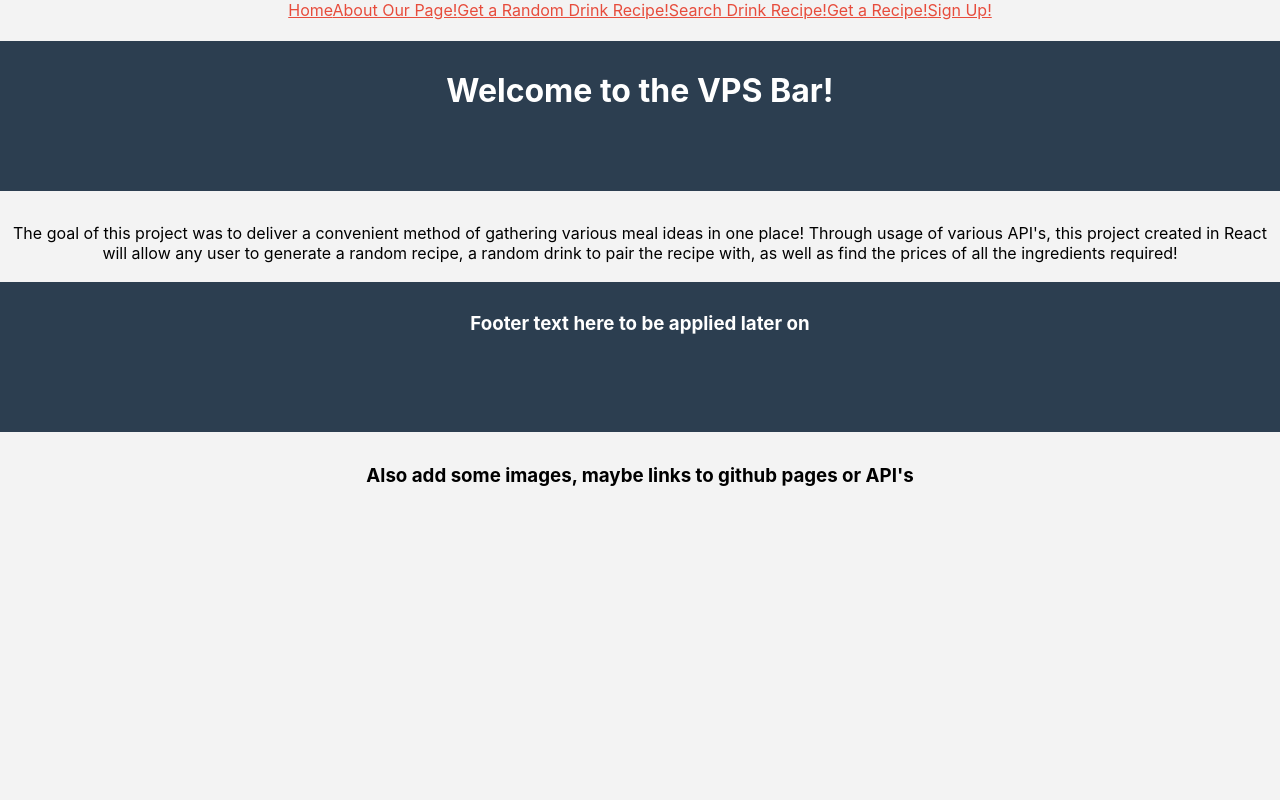
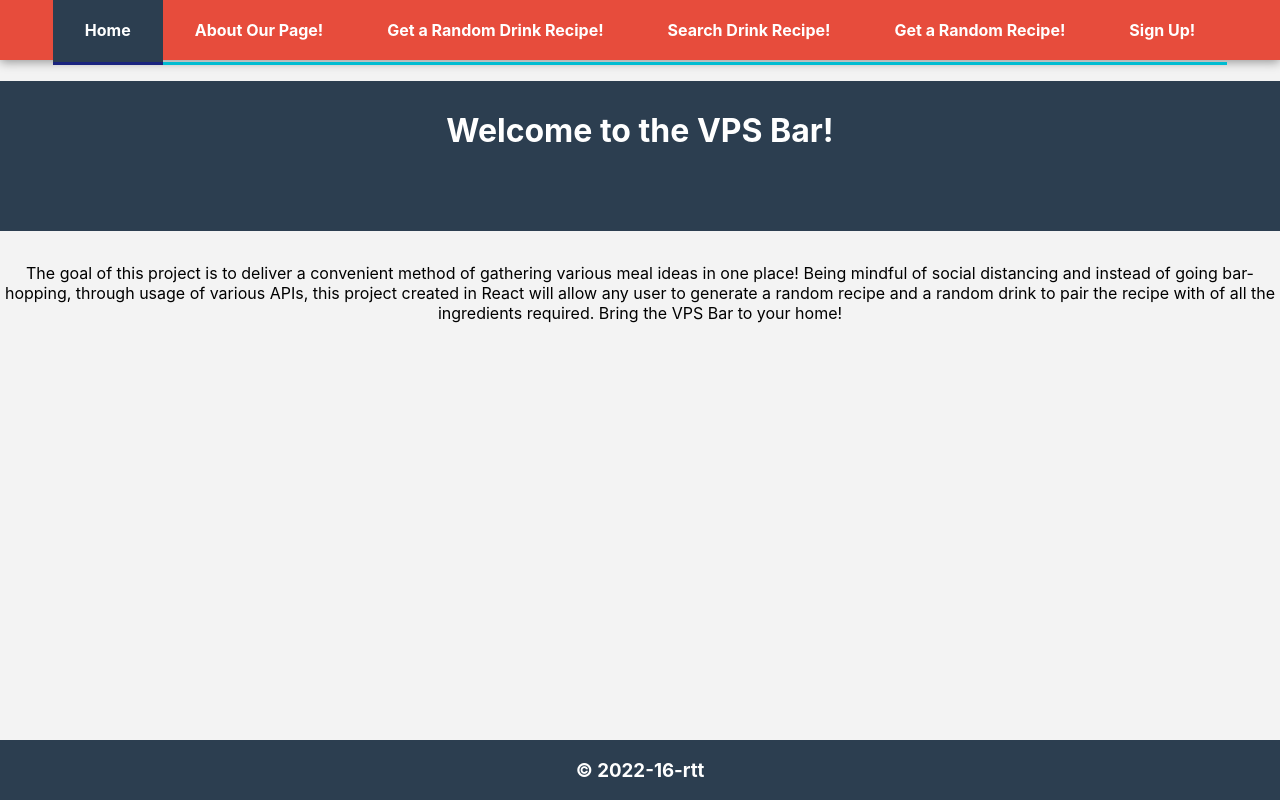
Before and after one commit to vincentM46/vps-project, a React (Create React App) app: page / in a window 1280 px wide. Built offline with nearby package versions, Linux system fonts and the light colour scheme.

Commit message:
Fixed random recipe code, added design and text

```diff
--- a/src/App.css
+++ b/src/App.css
@@ -1,14 +1,38 @@
 body {
   background:#f3f3f3;
+}
+
+.navigation {
+  display: flex;
+  width: 100%;
+  background: #e74c3c;
+  justify-content: center;
+  align-items: center;
+  height: 60px;
+  box-shadow: 0px 2px 10px rgba(0, 0, 0, 0.4);
+}
+.navigation nav a {
+  color: white;
+  font-weight: 700;
+  border-bottom: 3px solid #00bcd1;
+  text-decoration: none;
+  padding: 2em 2em 1.4em 2em;
+  transition: all 0.4s;
+}
+.navigation nav a:hover {
+  background: #828485;
+  text-decoration: none;
+  border-bottom: 3px solid #1a237e;
+}
+.navigation nav .active {
+  background-color: #2c3e50;
+  border-bottom-width: 3px;
+  border-bottom-color: #1a237e;
 }
 
 img {
   width: 100%;
   height: 220px;
-}
-
-a {
-  color: #e74c3c !important;
 }
 
 .App {
@@ -66,18 +90,25 @@ a {
   letter-spacing: 2px;
 }
 
-input[type="text"] {
-  outline: none;
-}
-
 .github-links {
   background-color: #2c3e50;
   height: 400px;
-  width: 100%;
+  width: 90%;
   display: flex;
   align-items: center;
   justify-content: space-around;
   font-size: 30px;
-  color: white;
   margin: auto;
 }
+
+.footer {
+  position:fixed;
+  bottom: 0;
+  right: 0;
+  width: 100%;
+  height: 60px;
+  background: #2c3e50;
+}
+.footer h3 {
+  color: white;
+}
--- a/src/components/AboutUs.js
+++ b/src/components/AboutUs.js
@@ -3,26 +3,23 @@ import githubmark from '../images/GitHub-Mark-64.png'
 function AboutUs() {
     return (
         <div id="home">
-            <h1 className="App-header">Welcome to the VPS Project!</h1>
-
-            <br></br><br></br>
-            <h1>Welcome to My&#123;Dev&#125;Page!</h1>
-            <p>Detailed descriptions of the API's used, as well as endpoints and other methods go here.</p>
+            <h1 className="App-header">Details of our VPS Project!</h1>
+            <p>The APIs utilized are: </p>
             <h2>Brought to you by the VPS (actual footage):</h2>
-            <iframe src="https://c.tenor.com/7W_a28lhqQcAAAAC/bugcat-bugcatsticker.gif" width="480" height="360" frameBorder="0"></iframe>
+            <iframe title="VPS team" src="https://c.tenor.com/7W_a28lhqQcAAAAC/bugcat-bugcatsticker.gif" width="480" height="360" frameBorder="0" ></iframe>
             <h2>Take a peek at our GitHub profiles:</h2>
             <br></br>
             <div className="github-links" id="github-links">
 
-                <a href="https://github.com/vincentM46" target="_blank">
+                <a href="https://github.com/vincentM46" target="_blank" rel="noreferrer">
                 <img src={githubmark} alt='VM GitHub Mark' id='VM-github-mark'/>
                 <p>VM</p>
                 </a>
-                <a href="https://github.com/padangy" target="_blank">
+                <a href="https://github.com/padangy" target="_blank" rel="noreferrer">
                 <img src={githubmark} alt='PD GitHub Mark' id='PD-github-mark'/>
                 <p>PD</p>
                 </a>
-                <a href="https://github.com/sabrinar777" target="_blank"><img src={githubmark} alt='SR GitHub Mark' id='SR-github-mark'/>
+                <a href="https://github.com/sabrinar777" target="_blank" rel="noreferrer"><img src={githubmark} alt='SR GitHub Mark' id='SR-github-mark'/>
                 <p>SR</p>
                 </a>
             </div>
--- a/src/components/Footer.js
+++ b/src/components/Footer.js
@@ -1,8 +1,7 @@
 function Footer() {
     return (
-        <div>
-            <h3 className="App-header">Footer text here to be applied later on</h3>
-            <h3>Also add some images, maybe links to github pages or API's</h3>
+        <div className="footer">
+            <h3>&copy; 2022-16-rtt</h3>
         </div>
     )
 }
--- a/src/components/Header.js
+++ b/src/components/Header.js
@@ -3,13 +3,13 @@ import React from 'react';
 
 function Header() {
     return (
-        <div>
-            <nav className="navigation">
+        <div className="navigation">
+            <nav>
                 <NavLink className="navbar" to={"/"}>Home</NavLink>
                 <NavLink className="navbar" to={"/AboutUs"}>About Our Page!</NavLink>
                 <NavLink className="navbar" to={"/RandomDrink"}>Get a Random Drink Recipe!</NavLink>
                 <NavLink className="navbar" to={"/SearchDrink"}>Search Drink Recipe!</NavLink>
-                <NavLink className="navbar" to={"/RandomRecipePage"}>Get a Recipe!</NavLink>
+                <NavLink className="navbar" to={"/RandomRecipePage"}>Get a Random Recipe!</NavLink>
                 <NavLink className="navbar" to={"/SignUpPage"}>Sign Up!</NavLink>
             </nav>
         </div>
--- a/src/components/HomePage.js
+++ b/src/components/HomePage.js
@@ -2,7 +2,7 @@ function HomePage() {
     return (
         <div>
             <h1 className="App-header">Welcome to the VPS Bar!</h1>
-            <p>The goal of this project was to deliver a convenient method of gathering various meal ideas in one place! Through usage of various API's, this project created in React will allow any user to generate a random recipe, a random drink to pair the recipe with, as well as find the prices of all the ingredients required!</p>
+            <p>The goal of this project is to deliver a convenient method of gathering various meal ideas in one place! Being mindful of social distancing and instead of going bar-hopping, through usage of various APIs, this project created in React will allow any user to generate a random recipe and a random drink to pair the recipe with of all the ingredients required. Bring the VPS Bar to your home!</p>
         </div>
     )
 }
--- a/src/components/RandomRecipePage.js
+++ b/src/components/RandomRecipePage.js
@@ -28,12 +28,12 @@ function Random(props) {
 
     return (
         <div>
-            <h1 className="App-header">Get some food with your drink!</h1>
+            <h1 className="App-header">Random Food Recipe</h1>
             <button className="recipe_buttons" onClick={() => handleClick()}>Click for a randomly generated recipe!</button>
             <div className="recipes__box">
                 <div className="recipe__text">
                     <h5 className="recipes__title">{recipe}</h5>
-                    <table style={{ 'width': '80%', 'margin-left': '10%' }}>
+                    <table className="recipe-table" style={{'width': '90%', 'margin-left': '5%' }}>
                     <thead>
                         <tr>
                             <th width="20%">Ingredients</th>
@@ -44,21 +44,13 @@ function Random(props) {
                     <tbody>
                         <tr>
                         <td width="20%">
-                            {food ? food.data.recipes[0].extendedIngredients[0].original : ''}<br />
-                            {food ? food.data.recipes[0].extendedIngredients[1].original : ''}<br />
-                            {food ? food.data.recipes[0].extendedIngredients[2].original : ''}<br />
-                            {food ? food.data.recipes[0].extendedIngredients[3].original : ''}<br />
-                            {food ? food.data.recipes[0].extendedIngredients[4].original : ''}<br />
-                            {food ? food.data.recipes[0].extendedIngredients[5].original : ''}<br />
-                            {food ? food.data.recipes[0].extendedIngredients[6].original : ''}<br />
-                            {food ? food.data.recipes[0].extendedIngredients[7].original : ''}<br />
-                            {food ? food.data.recipes[0].extendedIngredients[8].original : ''}<br />
-                            {food ? food.data.recipes[0].extendedIngredients[9].original : ''}<br />
-                            {food ? food.data.recipes[0].extendedIngredients[10].original : ''}<br />
-                            {food ? food.data.recipes[0].extendedIngredients[11].original : ''}<br />
-                            {food ? food.data.recipes[0].extendedIngredients[12].original : ''}<br />
-                            {food ? food.data.recipes[0].extendedIngredients[13].original : ''}<br />
-                            {food ? food.data.recipes[0].extendedIngredients[14].original : ''}<br />
+                            {food.data?.recipes[0].extendedIngredients.map((f, index) => {   console.log(food.data)
+                                return (
+
+                                    <li>{f.original}</li>
+
+                                )
+                            })}
                         </td>
                         <td width='50%' valign='top'>
                         <p className="recipes__subtitle">{steps}</p>
--- a/src/components/SignUpPage.js
+++ b/src/components/SignUpPage.js
@@ -12,7 +12,7 @@ function SignUpPage() {
         <div>
             <h3 className="App-header">Thanks for stopping by our page! Sign up here to be a part of our VPS Member's Lounge!</h3>
             <input type="text" value={inputValue} onChange={handleInputChage} placeholder="Your email here"/>
-            <input type="submit" value="Submit" onClick={handleSubmitButton}/>
+            <input className="recipe_buttons" type="submit" value="Submit" onClick={handleSubmitButton}/>
         </div>
 
     )
```
